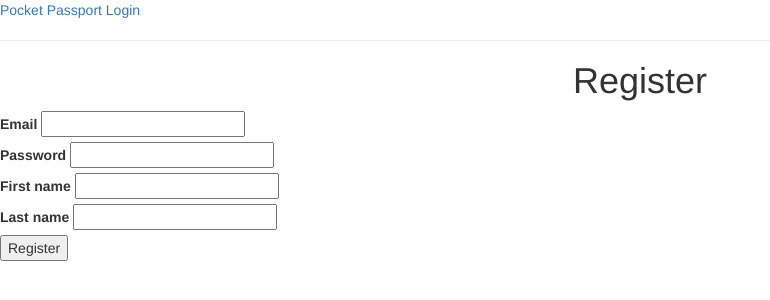
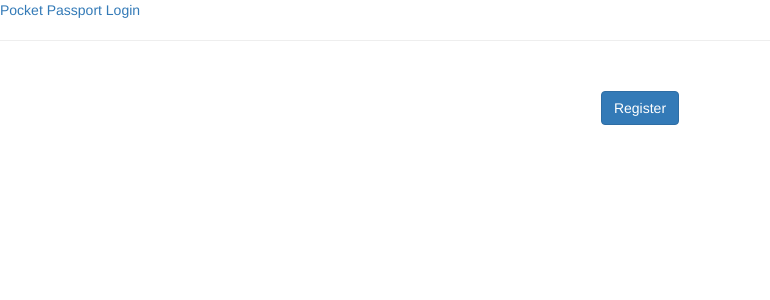
Before and after one commit to ceegin/Pocket-Passport, a Flask app: page /register in a window 1280 px wide. Shown: the top 300 px of the page, without its empty margins (0-770 px from the left). Run offline with Flask 2, Linux system fonts and the light colour scheme; some libraries are stand-ins or nearby versions.

Commit message:
added registration modal

```diff
--- a/server.py
+++ b/server.py
@@ -332,9 +332,9 @@ if __name__ == "__main__":
 
     connect_to_db(app)
 
-    DebugToolbarExtension(app)
+    # DebugToolbarExtension(app)
 
-    DEBUG_TB_INTERCEPT_REDIRECTS = False
+    # DEBUG_TB_INTERCEPT_REDIRECTS = False
 
     app.config['SQLALCHEMY_TRACK_MODIFICATIONS'] = False
 
--- a/templates/register-form.html
+++ b/templates/register-form.html
@@ -1,42 +1,48 @@
 {% extends 'base.html' %}
 {% block body %}
+<script src="https://maxcdn.bootstrapcdn.com/bootstrap/3.3.7/js/bootstrap.min.js"></script>
+<div class="center"><button data-toggle="modal" data-target="#squarespaceModal" class="btn btn-primary center-block">Register</button></div>
 
-<h1>Register</h1>
 
-<form action="register" method="POST">
+<!-- line modal -->
+<div class="modal fade" id="squarespaceModal" tabindex="-1" role="dialog" aria-labelledby="modalLabel" aria-hidden="true">
+  <div class="modal-dialog">
+    <div class="modal-content">
+        <div class="modal-header">
+            <button type="button" class="close" data-dismiss="modal"><span aria-hidden="true">×</span><span class="sr-only">Close</span></button>
+            <h3 class="modal-title" id="lineModalLabel">User Registration</h3>
+        </div>
+        <div class="modal-body">
 
-    <div>
-        <label>
-            Email
-            <input type="email" name="email">
-        </label>
+            <!-- content goes here -->
+            <form id='registerform' action='/register' method='POST'>
+              <div class="form-group">
+                <label for="email">Email address</label>
+                <input type="email" name="email"class="form-control" id="email" placeholder="Enter email">
+              </div>
+              <div class="form-group">
+                <label for="passpword">Password</label>
+                <input type="password" name="password" class="form-control" id="password" placeholder="Password">
+              </div>
+                <div class="form-group">
+              <label for="first_name">First name</label>
+                <input type="first_name" name="first_name"class="form-control" id="first_name" placeholder="Enter first name">
+            </div>
+              <div class="form-group">
+              <label for="last_name">Last name</label>
+                <input type="last_name" name="last_name"class="form-control" id="first_name" placeholder="Enter last name">
+            </div>
+
+              <button type="submit" class="btn btn-default">Submit</button>
+
+            </form>
+
+        </div>
+
+            </div>
+        </div>
     </div>
-
-    <div>
-        <label>
-            Password
-            <input type="password" name="password">
-        </label>
-    </div>
-
-    <div>
-        <label>
-            First name
-            <input type="first_name" name="first_name">
-        </label>
-    </div>
-
-    <div>
-        <label>
-            Last name
-            <input type="last_name" name="last_name">
-        </label>
-    </div>
-
-    <div>
-        <input type="submit" value="Register">
-    </div>
-
-</form>
+  </div>
+</div>
 
 {% endblock %}
```
Also changed, not shown: templates/login-form.html (+0 -15 lines), templates/search-results.html (+38 -1 lines).
